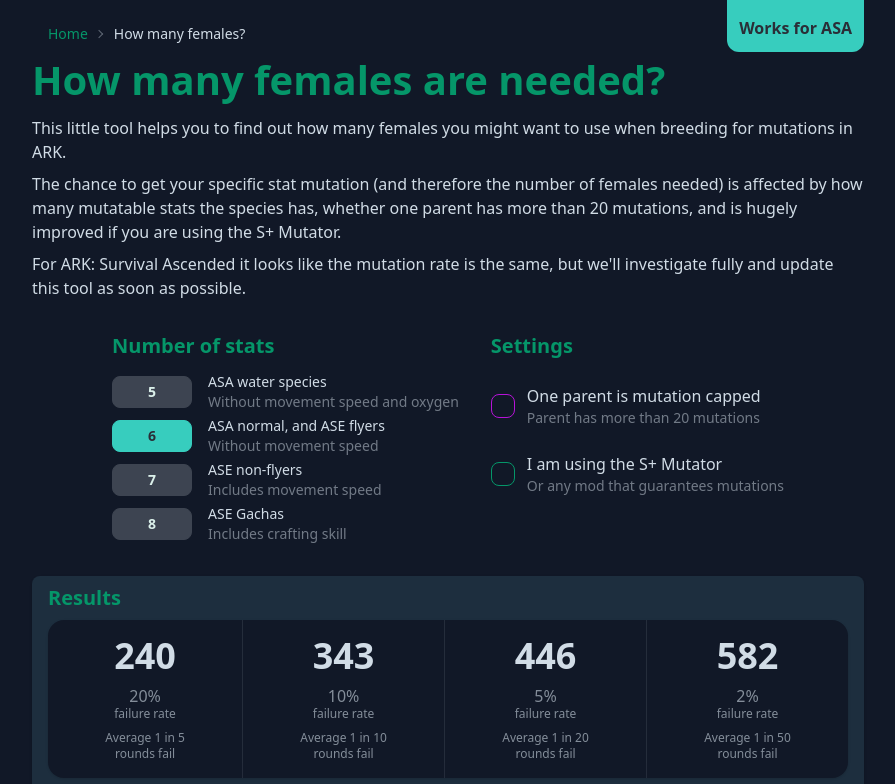
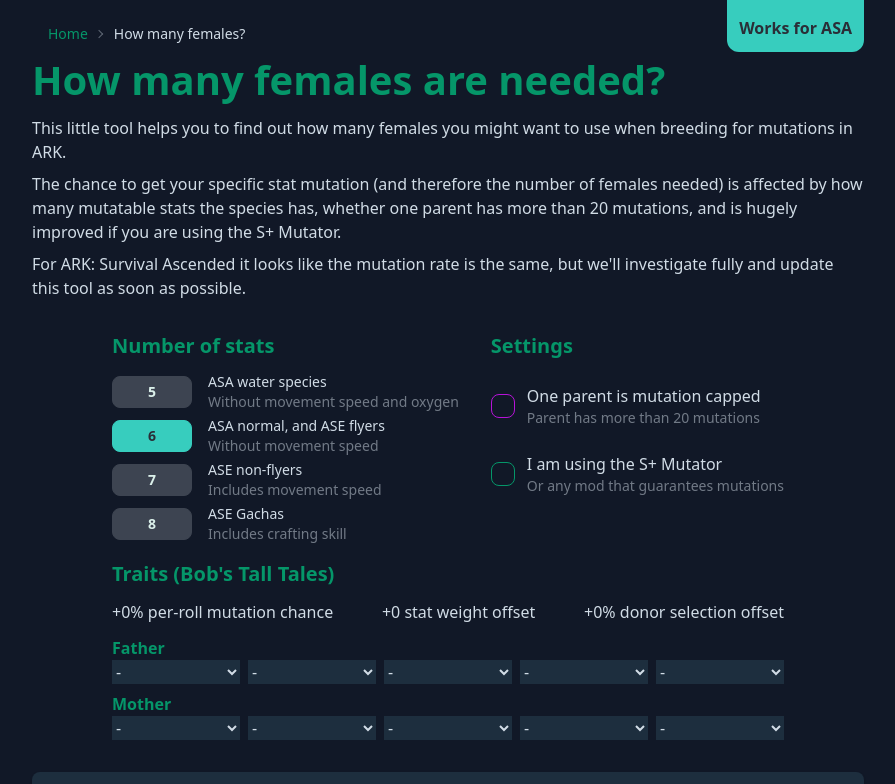
Before and after one commit to arkutils/arkutils-website, a SvelteKit app: page /tools/howmanyfemales in a window 1280 px wide. Shown: the top 784 px of the page, without its empty margins (192-1087 px from the left). Built offline with nearby package versions, Linux system fonts and the light colour scheme.

Commit message:
feat(howmanyfemales): add support for Traits

```diff
--- a/src/lib/utils/math.ts
+++ b/src/lib/utils/math.ts
@@ -111,3 +111,12 @@
     }
     return (zval);
 }
+
+
+export function pct(value: number, places: number | undefined = undefined) {
+    if (value === 0) return "0%";
+    if (typeof (value) === "undefined") return "-";
+    if (typeof (places) === "undefined") places = Math.floor(-Math.log10(value)) + 2;
+    if (places < 0) places = 0;
+    return Number(value).toLocaleString(undefined, { style: 'percent', minimumFractionDigits: places });
+}
--- a/src/routes/(pages)/tools/howmanyfemales/+page.svelte
+++ b/src/routes/(pages)/tools/howmanyfemales/+page.svelte
@@ -2,11 +2,25 @@
 	import { getLocale } from '$lib/utils/locale';
 
 	import Metadata from '$lib/Metadata.svelte';
+	import { pct } from '$lib/utils/math';
 	import ValueButton from '$lib/wildstats/ValueButton.svelte';
+	import TraitGroup from './TraitGroup.svelte';
+	import { accumulateTraitEffects } from './traits';
+
+	const BASE_ROLL_CHANCE = 0.025;
+	const BASE_DONOR_PICK_CHANCE = 0.55;
+	const BASE_STAT_WEIGHT = 1;
 
 	const RED_HUE = 12;
 	const GREEN_HUE = 107;
 	const GOOD_SUCCESS = 0.85;
+
+	const MAX_TRAITS = 5;
+	const MAX_MUTABLE_STACKS = 3;
+	const MAX_ROBUST_STACKS = 3;
+	const MUTABLE_ROLL_CHANCE_EFFECTS = [0.01, 0.015, 0.02];
+	const MUTABLE_STAT_WEIGHT_EFFECTS = [0.5, 0.75, 1.0];
+	const ROBUST_DONOR_PICK_EFFECTS = [0.015, 0.0225, 0.03];
 
 	// User inputs
 	let numStats = 6;
@@ -15,12 +29,35 @@
 	let customNumFemales = 100;
 	let customNumFemalesRaw = 0;
 	let customScale = 1;
+	let matTraits = Array(MAX_TRAITS).fill('');
+	let patTraits = Array(MAX_TRAITS).fill('');
 
-	// The actual mutation change value to use
-	$: mutChance = lookupMutChance(oneParentCapped, usingSPlus);
+	// Intermediate values
+	$: rollChanceOffset =
+		accumulateTraitEffects(matTraits, 'Mutable', MUTABLE_ROLL_CHANCE_EFFECTS) +
+		accumulateTraitEffects(patTraits, 'Mutable', MUTABLE_ROLL_CHANCE_EFFECTS);
+	$: rollChance = BASE_ROLL_CHANCE + rollChanceOffset;
+	$: statWeightOffset =
+		accumulateTraitEffects(matTraits, 'Mutable', MUTABLE_STAT_WEIGHT_EFFECTS) +
+		accumulateTraitEffects(patTraits, 'Mutable', MUTABLE_STAT_WEIGHT_EFFECTS);
+	$: statPickChance =
+		(BASE_STAT_WEIGHT + statWeightOffset) / (numStats * BASE_STAT_WEIGHT + statWeightOffset);
+	$: donorPickOffset =
+		accumulateTraitEffects(matTraits, 'Robust', ROBUST_DONOR_PICK_EFFECTS) +
+		accumulateTraitEffects(patTraits, 'Robust', ROBUST_DONOR_PICK_EFFECTS);
+	$: donorPickChance = BASE_DONOR_PICK_CHANCE + donorPickOffset;
 
-	// Calculate the output
-	$: failChance = 1 - (mutChance / numStats) * 0.55; // includes chance to inherit the correct stack
+	// The actual mutation chance value to use
+	$: mutChance = calcGoodMutChance(
+		oneParentCapped,
+		usingSPlus,
+		rollChance,
+		statPickChance,
+		donorPickChance
+	);
+	$: failChance = 1 - mutChance;
+
+	$: console.log({ mutChance, failChance });
 
 	// Reverse calculator values
 	let customFailChance = 0;
@@ -28,14 +65,49 @@
 	let customFailRounds = 0;
 	let maxFemales = 0;
 	$: (numStats, usingSPlus, oneParentCapped), updateMaxCustomFemales();
-	$: (customNumFemales, usingSPlus, oneParentCapped, numStats), setCustomCalcs();
+	$: (customNumFemales, failChance), setCustomCalcs();
 
 	// Update the custom females count by revering the log scale
 	$: customNumFemales = Math.round(toLogScale(customNumFemalesRaw) * customScale + 1);
 
-	function lookupMutChance(oneParentCapped: boolean, usingSPlus: boolean) {
-		if (usingSPlus) return oneParentCapped ? 0.5 : 1;
-		return oneParentCapped ? 0.0407 : 0.0731406;
+	function calcGoodMutChance(
+		oneParentCapped: boolean,
+		usingSPlus: boolean,
+		rollChance: number,
+		statPickChance: number,
+		donorPickChance: number
+	) {
+		if (usingSPlus) {
+			const mutChance = oneParentCapped ? 0.5 : 1;
+			const statChance = 1 / numStats;
+			const donorChance = BASE_DONOR_PICK_CHANCE;
+			const finalMutChance = mutChance * statChance * donorChance;
+
+			console.log('S+ Mutator', {
+				mutChance,
+				statChance,
+				donorChance,
+				finalMutChance,
+			});
+
+			return finalMutChance;
+		} else {
+			const anyMutChance = 1 - (1 - rollChance) ** 3;
+			const mutRightStatChance = anyMutChance * statPickChance;
+			const mutRightStatRightDonorChance = mutRightStatChance * donorPickChance;
+			const finalMutChance = oneParentCapped
+				? mutRightStatRightDonorChance * 0.55
+				: mutRightStatRightDonorChance;
+
+			console.log({
+				anyMutChance,
+				mutRightStatChance,
+				mutRightStatRightDonorChance,
+				finalMutChance,
+			});
+
+			return finalMutChance;
+		}
 	}
 
 	function updateMaxCustomFemales() {
@@ -142,8 +214,10 @@
 </header>
 
 <div class="flex flex-col gap-8 xs:items-center">
-	<section class="flex flex-col sm:flex-row xs:flex-wrap gap-y-4 gap-x-8 mt-6">
-		<!-- Number of stats buttons -->
+	<section
+		class="grid grid-rows-[auto,auto,auto] sm:grid-rows-[auto,auto] sm:grid-cols-[auto,auto] gap-y-4 gap-x-8 mt-6"
+	>
+		<!-- Number of stats -->
 		<div class="flex flex-col gap-1 stat-buttons">
 			<h2 class="mb-2">Number of stats</h2>
 			<ValueButton bind:value={numStats} set={5}>
@@ -164,7 +238,7 @@
 			</ValueButton>
 		</div>
 
-		<!-- Checkboxes for mutation chances -->
+		<!-- General settings -->
 		<div class="flex flex-col gap-3 sm:gap-6">
 			<h2>Settings</h2>
 			<label class="flex flex-row gap-3 items-center">
@@ -181,6 +255,42 @@
 					<p class="text-base-content/50 text-sm">Or any mod that guarantees mutations</p>
 				</div>
 			</label>
+		</div>
+
+		<!-- Traits -->
+		<div class="flex flex-col gap-3 sm:gap-3 sm:col-span-2">
+			<h2>Traits (Bob's Tall Tales)</h2>
+			{#if usingSPlus}
+				<p class="italic text-base-content/50 text-sm">(disabled when S+ Mutator is selected)</p>
+			{:else}
+				<p class="flex w-full flex-col sm:flex-row gap-x-2 justify-between">
+					<span class="whitespace-nowrap"
+						>+{pct(rollChanceOffset, 1)} per-roll mutation chance</span
+					>
+					<span class="whitespace-nowrap">+{statWeightOffset} stat weight offset</span>
+					<span class="whitespace-nowrap">+{pct(donorPickOffset, 0)} donor selection offset</span>
+				</p>
+				<div class="grid grid-cols-2 sm:grid-rows-2 sm:grid-cols-1 gap-x-4 gap-y-2">
+					<div>
+						<h3>Father</h3>
+						<TraitGroup
+							bind:traits={patTraits}
+							slots={MAX_TRAITS}
+							maxMutables={MAX_MUTABLE_STACKS}
+							maxRobusts={MAX_ROBUST_STACKS}
+						/>
+					</div>
+					<div>
+						<h3>Mother</h3>
+						<TraitGroup
+							bind:traits={matTraits}
+							slots={MAX_TRAITS}
+							maxMutables={MAX_MUTABLE_STACKS}
+							maxRobusts={MAX_ROBUST_STACKS}
+						/>
+					</div>
+				</div>
+			{/if}
 		</div>
 	</section>
 
@@ -255,6 +365,9 @@
 
 <!-- </section> -->
 <style lang="postcss">
+	/* * {
+		background-color: rgb(255, 255, 255, 0.05);
+	} */
 	.title {
 		font-size: calc(clamp(1.5rem, 6vw, 2.5rem));
 		line-height: 1;
--- /dev/null
+++ b/src/routes/(pages)/tools/howmanyfemales/TraitGroup.svelte
@@ -0,0 +1,27 @@
+<script lang="ts">
+	import TraitSelect from './TraitSelect.svelte';
+
+	export let slots = 5;
+	export let maxMutables = 3;
+	export let maxRobusts = 3;
+
+	export let mutableCount: number = 0;
+	export let robustCount: number = 0;
+
+	export let traits = Array(slots).fill('');
+
+	// const dispatch = createEventDispatcher<{ traitsChanged: null }>();
+
+	$: mutableCount = traits.filter((trait) => trait.startsWith('Mutable')).length;
+	$: robustCount = traits.filter((trait) => trait.startsWith('Robust')).length;
+</script>
+
+<div class="flex flex-col sm:flex-row gap-2 grow w-full">
+	{#each traits as trait, i}
+		<TraitSelect
+			bind:value={traits[i]}
+			blockMutable={mutableCount >= maxMutables && !trait.startsWith('Mutable')}
+			blockRobust={robustCount >= maxRobusts && !trait.startsWith('Robust')}
+		/>
+	{/each}
+</div>
--- /dev/null
+++ b/src/routes/(pages)/tools/howmanyfemales/TraitSelect.svelte
@@ -0,0 +1,52 @@
+<script lang="ts">
+	export let blockMutable = false;
+	export let blockRobust = false;
+
+	export let value: string = '';
+
+	// const dispatch = createEventDispatcher<{ valueChange: null }>();
+
+	$: traitTier = value.match(/\[(\d)\]/)?.[1] ?? '0';
+
+	$: {
+		if (blockMutable && value.startsWith('Mutable')) {
+			value = '';
+		}
+		if (blockRobust && value.startsWith('Robust')) {
+			value = '';
+		}
+	}
+</script>
+
+<select bind:value class="w-full min-w-0 max-w-40 t{traitTier} bg-base-200">
+	<option value="" class="t0" selected={value === ''}>-</option>
+	{#if !blockMutable}
+		{#each [1, 2, 3] as i}
+			<option value="Mutable[{i}]" class="t{i}" class:font-bold={value === `Mutable[${i}]`}
+				>Mutable T{i}</option
+			>
+		{/each}
+	{/if}
+	{#if !blockRobust}
+		{#each [1, 2, 3] as i}
+			<option value="Robust[{i}]" class="t{i}" class:font-bold={value === `Robust[${i}]`}
+				>Robust T{i}</option
+			>
+		{/each}
+	{/if}
+</select>
+
+<style lang="postcss">
+	.t0 {
+		@apply text-base-content;
+	}
+	.t1 {
+		@apply text-green-400;
+	}
+	.t2 {
+		@apply text-blue-400;
+	}
+	.t3 {
+		@apply text-purple-400;
+	}
+</style>
--- /dev/null
+++ b/src/routes/(pages)/tools/howmanyfemales/traits.ts
@@ -0,0 +1,12 @@
+
+/// Add up all of the effects of a trait
+export function accumulateTraitEffects(traits: string[], traitName: string, effects: number[]) {
+    return traits.reduce((acc, trait) => {
+        const parts = trait.match(/^(\w+)\[(\d+)\]$/);
+        if (parts && parts[1] === traitName) {
+            const tier = Math.min(parseInt(parts[2]) - 1, effects.length - 1);
+            return acc + effects[tier];
+        }
+        return acc;
+    }, 0);
+}
```
